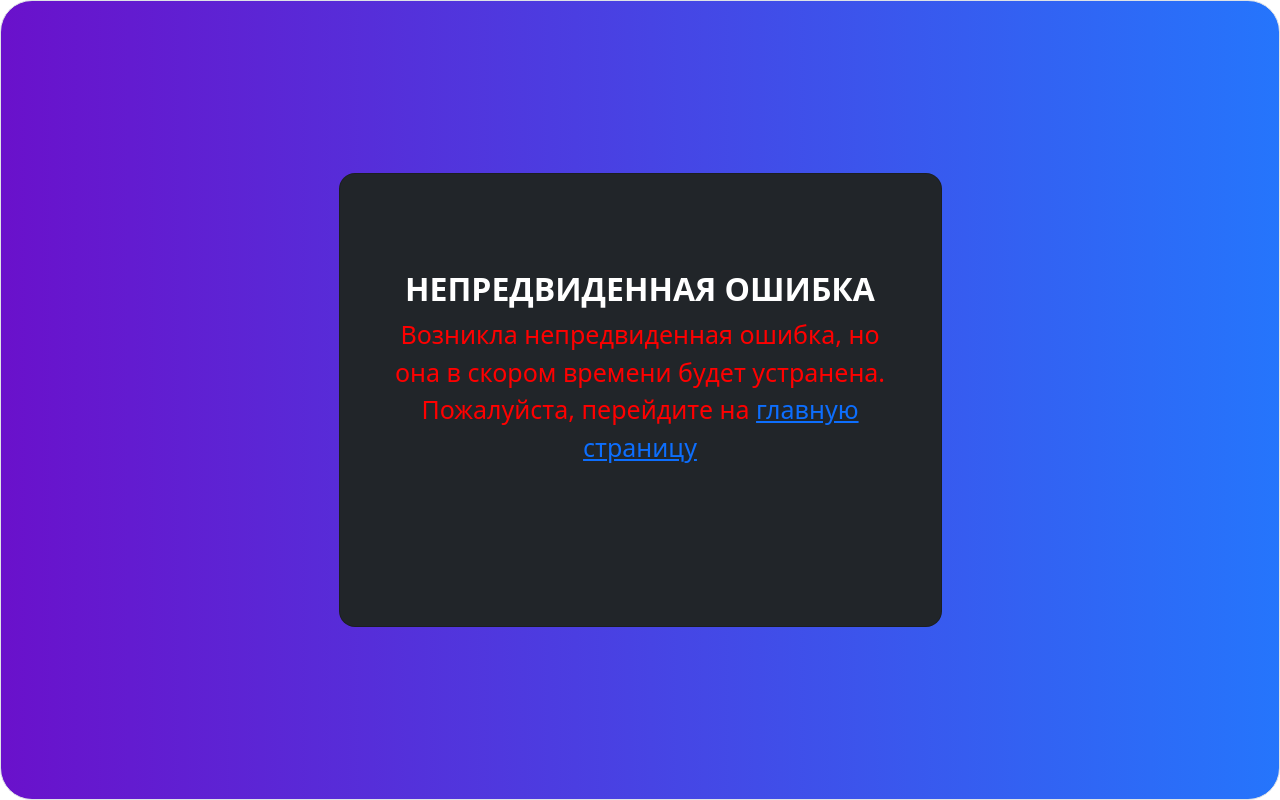
After one commit to DmitryO325/Sea-Defence, a Flask app: template templates/error500.html in a window 1280 px wide. The commit adds this page. Run offline with Flask 2, Linux system fonts and the light colour scheme; the template is opened without the code that fills it, so the values that code supplies are empty.

Commit message:
Error500 handler is done;

```diff
--- a/data/users.py
+++ b/data/users.py
@@ -13,6 +13,7 @@ class User(SqlAlchemyBase):
     surname = sqlalchemy.Column(sqlalchemy.String, nullable=False)
     password = sqlalchemy.Column(sqlalchemy.String, nullable=False)
     registration_data = sqlalchemy.Column(sqlalchemy.DateTime, default=datetime.datetime.now())
+    is_active = sqlalchemy.Column(sqlalchemy.Boolean, nullable=False)
 
     def set_password(self, password1):
         self.password = generate_password_hash(password1)
--- a/main.py
+++ b/main.py
@@ -100,5 +100,12 @@ def error_401(error):
     return redirect('/login')
 
 
+@app.errorhandler(500)
+def error_500(error):
+    return render_template('error500.html', message='Возникла непредвиденная ошибка, '
+                                                    'но она в скором времени будет устранена. '
+                                                    'Пожалуйста, перейдите на главную страницу')
+
+
 if __name__ == '__main__':
     app.run(port=8080, host='127.0.0.1')
--- a/static/css/secondary.css
+++ b/static/css/secondary.css
@@ -16,4 +16,5 @@
     align-items: center;
 }
 
-.error {color: red;}
+.error {color: red;
+font-size: 25px !important;}
--- /dev/null
+++ b/templates/error500.html
@@ -0,0 +1,17 @@
+{% extends "secondary_form.html" %}
+
+{% block content %}
+<br>
+<form action="" method="post">
+    <div class="card-body p-5 text-center">
+              <div class="mb-md-5 mt-md-4 pb-5">
+                <h2 class="fw-bold mb-2 text-uppercase">Непредвиденная ошибка</h2>
+                  <div class="error">
+                      <p>Возникла непредвиденная ошибка, но она в скором времени будет устранена. Пожалуйста, перейдите на <a href="/">главную страницу</a></p>
+                  </div>
+            </div>
+    </div>
+</form>
+{% endblock %}
+
+{% block sign %}Ошибка{% endblock %}
--- a/templates/login.html
+++ b/templates/login.html
@@ -42,4 +42,4 @@
 {% endblock %}
 
 
-{% block sign %}Login{% endblock %}
+{% block sign %}Авторизация{% endblock %}
--- a/templates/main_page.html
+++ b/templates/main_page.html
@@ -17,7 +17,7 @@
             По сути, дальше говорить нечего...
         </p>
             <img src="{{ url_for('static', filename='Image/Image 1.png') }}"
-            alt="Game image" width="1200" height="675">
+            alt="Game image" width="1200" height="675" class="container main-content">
 <!--        <h2>Содержание</h2>-->
 <!--        <ol>-->
 <!--            <li>-->
--- a/templates/register.html
+++ b/templates/register.html
@@ -74,4 +74,4 @@
 {% endblock %}
 
 
-{% block sign %}Register{% endblock %}
+{% block sign %}Регистрация{% endblock %}
```
Also changed, not shown: python/attachments.py (deleted, +0 -39 lines), static/css/main_page.css (+9 -1 lines).
